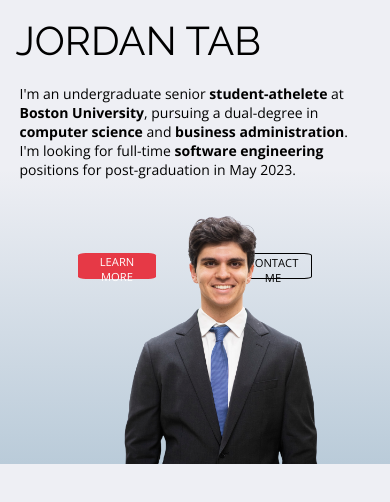
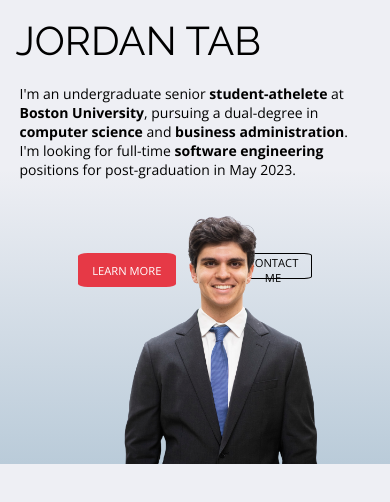
Before and after one commit to jordantab/portfolio-React-client, a React (Create React App) app in the folder portfolio-react-client/: page / in a window 390 px wide. Shown: the top 502 px of the page. Built offline with nearby package versions, Linux system fonts and the light colour scheme.

Commit message:
Testing phone view

```diff
--- a/portfolio-react-client/src/components/Home.css
+++ b/portfolio-react-client/src/components/Home.css
@@ -288,8 +288,8 @@
         position: absolute;
         top: 30%;
         left: 20%;
-        height: 3%;
-        width: 20%;
+        height: 4%;
+        width: 25%;
         color: white;
         font-size: 70%;
         font-family: 'Open Sans', sans-serif;
```
